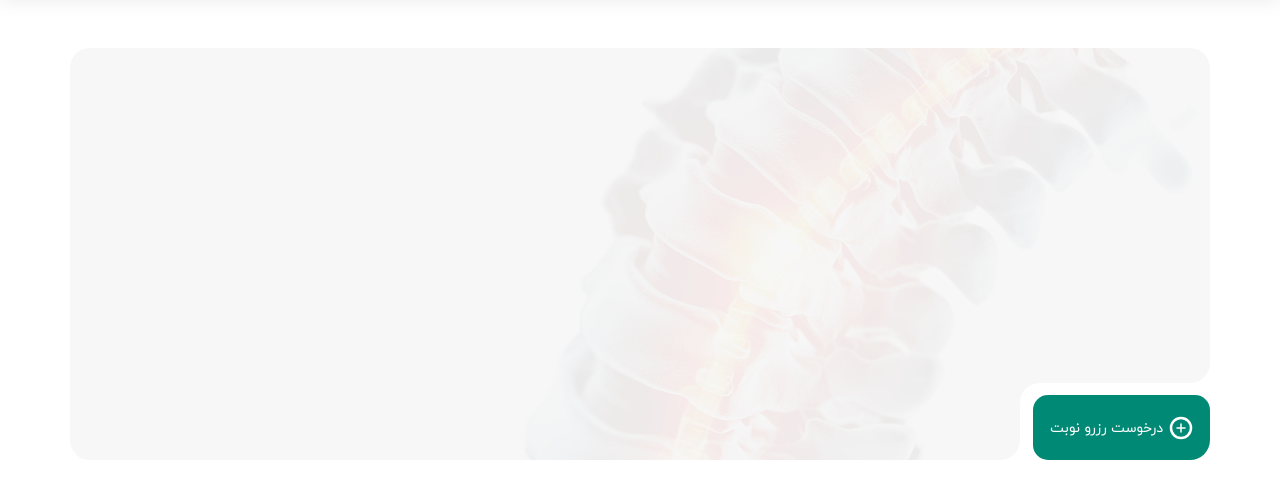
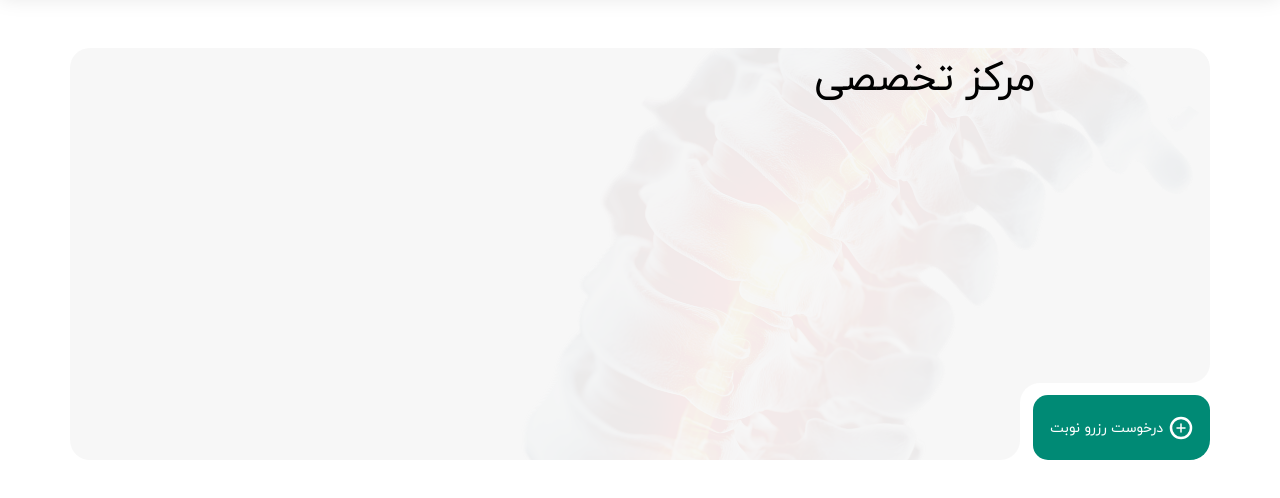
Before and after one commit to tikrack/doctor_front, a website built with Vite: page index.html in a window 1280 px wide. Shown: the part 72-570 px from the top of the page. Built offline with nearby package versions, Linux system fonts and the light colour scheme; files whose address does not match are found by name.

Commit message:
feat(layout): handle layouts

```diff
--- a/index.html
+++ b/index.html
@@ -50,7 +50,10 @@
 <div class="w-[calc(100%-140px)] h-full mx-auto">
     <!--Main-->
     <main>
-        <section id="information" class="relative">
+        <section id="information" class="relative flex justify-between">
+            <!--Right-->
+            <div class="basis-1/2">
+                <div class="text-center text-black text-[40px] font-medium">مرکز تخصصی</div>
                 <a href="/" class="absolute bottom-0 right-0 bg-[var(--primary)] w-[177px] h-[65px] rounded-[15px] flex justify-center items-center gap-[6px] text-white text-[14px]">
                     <svg xmlns="http://www.w3.org/2000/svg" width="24" height="24" viewBox="0 0 24 24" fill="none">
                         <path d="M12 22C17.5 22 22 17.5 22 12C22 6.5 17.5 2 12 2C6.5 2 2 6.5 2 12C2 17.5 6.5 22 12 22Z" stroke="white" stroke-width="2.5" stroke-linecap="round" stroke-linejoin="round"/>
@@ -59,6 +62,9 @@
                     </svg>
                     درخوست رزرو نوبت
                 </a>
+            </div>
+            <!--Left-->
+            <div class="basis-1/2"></div>
         </section>
     </main>
 </div>
```
Lines whose indentation alone changed are shown as unchanged.
